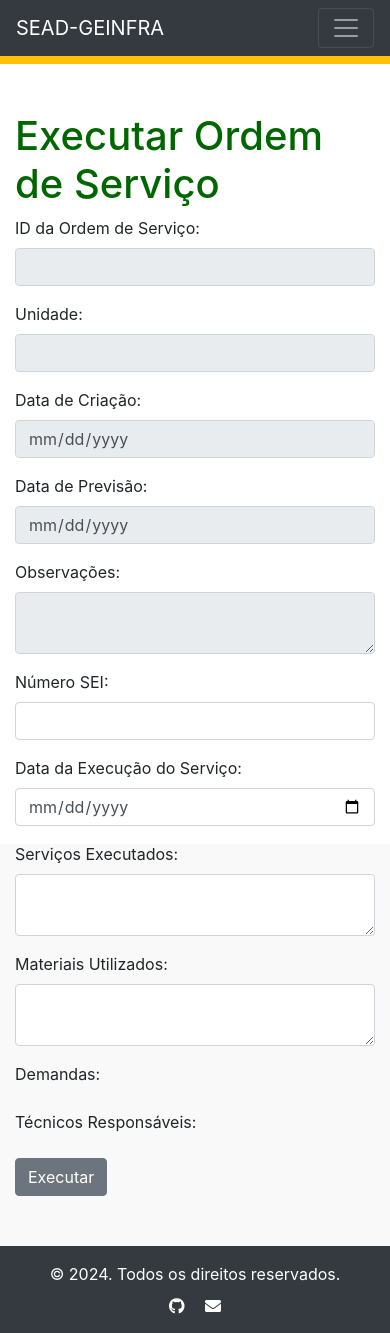
After one commit to Gabriel-Mesq/SEAD_demandas_geinfra, a Flask app: template templates/executar_ordem_servico.html in a window 390 px wide. The commit adds this page. Shown: the top 1333 px of the page. Run offline with Flask 3, Linux system fonts and the light colour scheme; the template is opened without the code that fills it, so the values that code supplies are empty; some libraries are stand-ins or nearby versions.

Commit message:
foram feitas as funções de executar ordem de serviço, e de gerar pdf da execução de ordem, também foram feitas alterações visuais para alterar e melhorar a responsividade do site em dispositivos mobile, foram adicionadas novas mensagens de erro e de sucesso. Também foram criados os respectivos templates para as funções acima descritas.

```diff
--- a/main.py
+++ b/main.py
@@ -1,6 +1,7 @@
 from flask import Flask, render_template, request, redirect, url_for, make_response, jsonify
 import pdfkit
 import pymysql
+import cryptography
 import logging
 
 app = Flask(__name__)
@@ -171,6 +172,16 @@ def criar_ordem_servico():
     conn = get_db_connection()
     cursor = conn.cursor(pymysql.cursors.DictCursor)
 
+    # Fetch unidades, todas_demandas, and tecnicos before the request handling
+    cursor.execute('SELECT id, nome FROM unidades')
+    unidades = cursor.fetchall()
+
+    cursor.execute('SELECT id, descricao FROM demandas')
+    todas_demandas = cursor.fetchall()
+
+    cursor.execute('SELECT id, nome FROM tecnico')
+    tecnicos = cursor.fetchall()
+
     if request.method == 'POST':
         unidade_id = request.form.get('unidade_id')
         demanda_ids = request.form.getlist('demanda_ids')
@@ -201,22 +212,14 @@ def criar_ordem_servico():
         conn.commit()
         cursor.close()
         conn.close()
-
-        return redirect(url_for('ver_ordem_servico', ordem_servico_id=ordem_servico_id))
-
-    cursor.execute('SELECT id, nome FROM unidades')
-    unidades = cursor.fetchall()
-
-    cursor.execute('SELECT id, descricao FROM demandas')
-    todas_demandas = cursor.fetchall()
-
-    cursor.execute('SELECT id, nome FROM tecnico')
-    tecnicos = cursor.fetchall()
+        return render_template('criar_ordem_servico.html', success=True, unidades=unidades, todas_demandas=todas_demandas, tecnicos=tecnicos)
 
     cursor.close()
     conn.close()
 
     return render_template('criar_ordem_servico.html', unidades=unidades, todas_demandas=todas_demandas, tecnicos=tecnicos)
+
+
 
 @app.route('/get_demandas/<int:unidade_id>', methods=['GET'])
 def get_demandas(unidade_id):
@@ -318,6 +321,84 @@ def gerar_pdf(ordem_servico_id):
         logging.error(f"Erro na geração do PDF para a ordem de serviço com ID {ordem_servico_id}: {str(e)}")
         return f"Erro ao gerar o PDF: {str(e)}", 500
 
+@app.route('/gerar_pdf_executar/<int:ordem_servico_id>', methods=['GET'])
+def gerar_pdf_executar(ordem_servico_id):
+    try:
+        # Get additional information from the request
+        numero_sei = request.args.get('numero_sei')
+        data_execucao_servico = request.args.get('data_execucao_servico')
+        servicos_executados = request.args.get('servicos_executados')
+        materiais_utilizados = request.args.get('materiais_utilizados')
+        selected_demandas = request.args.get('demandas').split(',')
+
+        conn = get_db_connection()
+        cursor = conn.cursor(pymysql.cursors.DictCursor)
+
+        cursor.execute('''
+        SELECT os.id as ordem_servico_id, u.nome as unidade_nome, os.data_criacao, os.data_previsao, os.observacoes
+        FROM ordem_servico os
+        JOIN unidades u ON os.unidade_id = u.id
+        WHERE os.id = %s
+        ''', (ordem_servico_id,))
+        ordem_servico = cursor.fetchone()
+
+        if not ordem_servico:
+            logging.error(f"Ordem de serviço com ID {ordem_servico_id} não encontrada.")
+            return "Ordem de serviço não encontrada", 404
+
+        # Filter demandas based on selected IDs
+        cursor.execute('''
+        SELECT d.id, d.descricao, ts.descricao as tipo_servico
+        FROM ordem_servico_demandas osd
+        JOIN demandas d ON osd.demanda_id = d.id
+        JOIN tiposservico ts ON d.tipo_servico_id = ts.id
+        WHERE osd.ordem_servico_id = %s AND d.id IN (%s)
+        ''' % (ordem_servico_id, ','.join(['%s'] * len(selected_demandas))),
+        tuple(selected_demandas))
+        demandas = cursor.fetchall()
+
+        cursor.execute('''
+        SELECT t.nome
+        FROM ordem_servico_tecnicos ost
+        JOIN tecnico t ON ost.tecnico_id = t.id
+        WHERE ost.ordem_servico_id = %s
+        ''', (ordem_servico_id,))
+        tecnicos = cursor.fetchall()
+
+        # Update the status of the selected demandas to "Atendido"
+        for demanda_id in selected_demandas:
+            cursor.execute('''
+            UPDATE demandas SET status_id = (SELECT id FROM status WHERE descricao = 'Atendido')
+            WHERE id = %s
+            ''', (demanda_id,))
+
+        conn.commit()
+        cursor.close()
+        conn.close()
+
+        rendered = render_template('ordem_servico_pdf_executar.html',
+                                   ordem_servico=ordem_servico,
+                                   demandas=demandas,
+                                   tecnicos=tecnicos,
+                                   numero_sei=numero_sei,
+                                   data_execucao_servico=data_execucao_servico,
+                                   servicos_executados=servicos_executados,
+                                   materiais_utilizados=materiais_utilizados)
+        pdf = pdfkit.from_string(rendered, False, configuration=config)
+
+        if not pdf:
+            logging.error(f"Falha na geração do PDF para a ordem de serviço com ID {ordem_servico_id}.")
+            return "Erro ao gerar o PDF", 500
+
+        response = make_response(pdf)
+        response.headers['Content-Type'] = 'application/pdf'
+        response.headers['Content-Disposition'] = f'attachment; filename=ordem_servico_{ordem_servico_id}.pdf'
+
+        return response
+    except Exception as e:
+        logging.error(f"Erro na geração do PDF para a ordem de serviço com ID {ordem_servico_id}: {str(e)}")
+        return f"Erro ao gerar o PDF: {str(e)}", 500
+
 @app.route('/cadastro_tecnico')
 def cadastro_tecnico():
     return render_template('cadastro_tecnico.html')
@@ -359,6 +440,45 @@ def cadastro_tecnico_form():
 @app.route('/cadastro_tecnico_success')
 def cadastro_tecnico_success():
     return render_template('cadastro_tecnico.html', success=True)
+
+@app.route('/executar_ordem_servico/<int:ordem_servico_id>')
+def executar_ordem_servico(ordem_servico_id):
+    conn = get_db_connection()
+    cursor = conn.cursor(pymysql.cursors.DictCursor)
+
+    cursor.execute('''
+    SELECT os.id as ordem_servico_id, u.nome as unidade_nome, os.data_criacao, os.data_previsao, os.observacoes
+    FROM ordem_servico os
+    JOIN unidades u ON os.unidade_id = u.id
+    WHERE os.id = %s
+    ''', (ordem_servico_id,))
+    ordem_servico = cursor.fetchone()
+
+    cursor.execute('''
+    SELECT d.id, d.descricao, ts.descricao as tipo_servico
+    FROM ordem_servico_demandas osd
+    JOIN demandas d ON osd.demanda_id = d.id
+    JOIN tiposservico ts ON d.tipo_servico_id = ts.id
+    WHERE osd.ordem_servico_id = %s
+    ''', (ordem_servico_id,))
+    demandas = cursor.fetchall()
+
+    cursor.execute('''
+    SELECT t.id, t.nome
+    FROM ordem_servico_tecnicos ost
+    JOIN tecnico t ON ost.tecnico_id = t.id
+    WHERE ost.ordem_servico_id = %s
+    ''', (ordem_servico_id,))
+    tecnicos = cursor.fetchall()
+
+    cursor.close()
+    conn.close()
+
+    if not ordem_servico:
+        return 'Ordem de Serviço não encontrada', 404
+
+    return render_template('executar_ordem_servico.html', ordem_servico=ordem_servico, demandas=demandas, tecnicos=tecnicos)
+
 
 @app.route('/consultar_ordens_servico', methods=['GET', 'POST'])
 def consultar_ordens_servico():
--- /dev/null
+++ b/templates/executar_ordem_servico.html
@@ -0,0 +1,93 @@
+{% extends "header.html" %}
+
+{% block title %}Executar Ordem de Serviço{% endblock %}
+
+{% block content %}
+<h1>Executar Ordem de Serviço</h1>
+<form id="ordemServicoForm">
+    <div class="form-group">
+        <label for="ordem_servico_id">ID da Ordem de Serviço:</label>
+        <input type="text" class="form-control" id="ordem_servico_id" name="ordem_servico_id" value="{{ ordem_servico.ordem_servico_id }}" readonly>
+    </div>
+    <div class="form-group">
+        <label for="unidade_nome">Unidade:</label>
+        <input type="text" class="form-control" id="unidade_nome" name="unidade_nome" value="{{ ordem_servico.unidade_nome }}" readonly>
+    </div>
+    <div class="form-group">
+        <label for="data_criacao">Data de Criação:</label>
+        <input type="date" class="form-control" id="data_criacao" name="data_criacao" value="{{ ordem_servico.data_criacao }}" readonly>
+    </div>
+    <div class="form-group">
+        <label for="data_previsao">Data de Previsão:</label>
+        <input type="date" class="form-control" id="data_previsao" name="data_previsao" value="{{ ordem_servico.data_previsao }}" readonly>
+    </div>
+    <div class="form-group">
+        <label for="observacoes">Observações:</label>
+        <textarea class="form-control" id="observacoes" name="observacoes" readonly>{{ ordem_servico.observacoes }}</textarea>
+    </div>
+    <div class="form-group">
+        <label for="numero_sei">Número SEI:</label>
+        <input type="text" class="form-control" id="numero_sei" name="numero_sei">
+    </div>
+    <div class="form-group">
+        <label for="data_execucao_servico">Data da Execução do Serviço:</label>
+        <input type="date" class="form-control" id="data_execucao_servico" name="data_execucao_servico">
+    </div>
+    <div class="form-group">
+        <label for="servicos_executados">Serviços Executados:</label>
+        <textarea class="form-control" id="servicos_executados" name="servicos_executados"></textarea>
+    </div>
+    <div class="form-group">
+        <label for="materiais_utilizados">Materiais Utilizados:</label>
+        <textarea class="form-control" id="materiais_utilizados" name="materiais_utilizados"></textarea>
+    </div>
+    <div class="form-group">
+        <label for="demandas">Demandas:</label>
+        <ul id="demandas">
+            {% for demanda in demandas %}
+            <li>
+                <input type="checkbox" id="demanda_{{ demanda.id }}" name="demandas" value="{{ demanda.id }}">
+                <label for="demanda_{{ demanda.id }}">{{ demanda.descricao }} ({{ demanda.tipo_servico }})</label>
+            </li>
+            {% endfor %}
+        </ul>
+    </div>
+    <div class="form-group">
+        <label for="tecnicos">Técnicos Responsáveis:</label>
+        <ul id="tecnicos">
+            {% for tecnico in tecnicos %}
+            <li>{{ tecnico.nome }}</li>
+            {% endfor %}
+        </ul>
+    </div>
+    <button type="button" id="gerarPdfButton" class="btn btn-secondary">Executar</button>
+</form>
+
+<script>
+    document.getElementById('gerarPdfButton').addEventListener('click', function() {
+        const ordemServicoId = document.getElementById('ordem_servico_id').value;
+        const numeroSei = document.getElementById('numero_sei').value;
+        const dataExecucaoServico = document.getElementById('data_execucao_servico').value;
+        const servicosExecutados = document.getElementById('servicos_executados').value;
+        const materiaisUtilizados = document.getElementById('materiais_utilizados').value;
+
+        const selectedDemandas = Array.from(document.querySelectorAll('input[name="demandas"]:checked'))
+            .map(checkbox => checkbox.value)
+            .join(',');
+
+        const url = '{{ url_for("gerar_pdf_executar", ordem_servico_id=0) }}'
+            .replace('0', ordemServicoId) +
+            `?numero_sei=${encodeURIComponent(numeroSei)}` +
+            `&data_execucao_servico=${encodeURIComponent(dataExecucaoServico)}` +
+            `&servicos_executados=${encodeURIComponent(servicosExecutados)}` +
+            `&materiais_utilizados=${encodeURIComponent(materiaisUtilizados)}` +
+            `&demandas=${encodeURIComponent(selectedDemandas)}`;
+
+        window.open(url, '_blank');
+    });
+</script>
+
+
+
+
+{% endblock %}
--- a/templates/header.html
+++ b/templates/header.html
@@ -2,7 +2,8 @@
 <html lang="en">
 <head>
     <meta charset="UTF-8">
-    <title>{% block title %}Meu Site{% endblock %}</title>
+    <title>{% block title %}Demandas SEAD-GEINFRA{% endblock %}</title>
+    <meta name="viewport" content="width=device-width, initial-scale=1.0">
     <link rel="stylesheet" href="https://stackpath.bootstrapcdn.com/bootstrap/4.5.2/css/bootstrap.min.css">
     <link rel="stylesheet" type="text/css" href="{{ url_for('static', filename='style.css') }}">
     <link href="https://stackpath.bootstrapcdn.com/bootstrap/4.5.2/css/bootstrap.min.css" rel="stylesheet">
@@ -51,7 +52,6 @@
                 </ul>
             </div>
         </nav>
-
     </header>
 
     <div class="container mt-5">
@@ -59,12 +59,12 @@
         {% endblock %}
     </div>
 
-    <footer>
-        <div class="footer-content">
-            <p>&copy; 2024. Todos os direitos reservados.</p>
-            <div class="contact-links">
-                <a href="https://github.com/Gabriel-Mesq" target="_blank"><i class="fab fa-github"></i></a>
-                <a href="mailto:devgabrielmesquita@gmail.com"><i class="fas fa-envelope"></i></a>
+    <footer class="footer mt-auto py-3 bg-dark text-white">
+        <div class="container text-center">
+            <span>&copy; 2024. Todos os direitos reservados.</span>
+            <div class="contact-links mt-2">
+                <a href="https://github.com/Gabriel-Mesq" target="_blank" class="text-white mx-2"><i class="fab fa-github"></i></a>
+                <a href="mailto:devgabrielmesquita@gmail.com" class="text-white mx-2"><i class="fas fa-envelope"></i></a>
             </div>
         </div>
     </footer>
--- a/templates/index.html
+++ b/templates/index.html
@@ -1,6 +1,6 @@
 {% extends "header.html" %}
 
-{% block title %}Consultar Ordens de Serviço{% endblock %}
+{% block title %}Demandas SEAD-GEINFRA{% endblock %}
 
 {% block content %}
     <div class="container my-5">
```
Also changed, not shown: templates/consultar_demandas.html (+18 -12 lines), templates/consultar_ordens_servico.html (+20 -15 lines), templates/criar_ordem_servico.html (+11 -0 lines), templates/ordem_servico_pdf_executar.html (added, +78 -0 lines).
